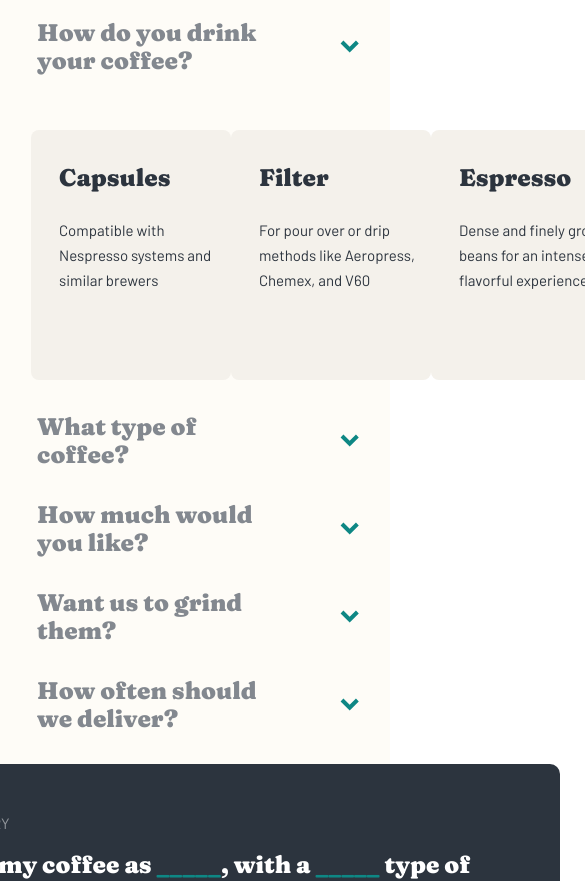
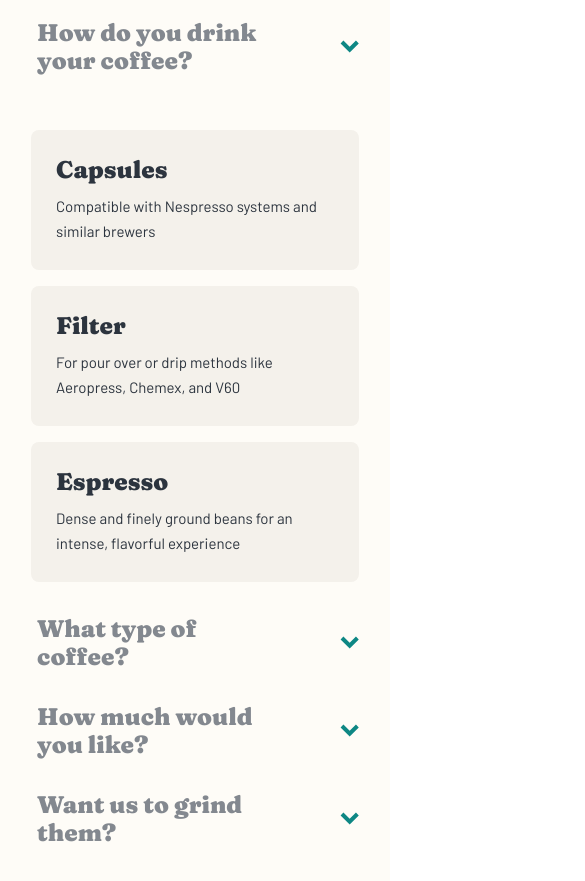
Before and after one commit to danielopq/Coffeeroasters, a React (Vite) app: page /subscribe in a window 390 px wide. Shown: the part 1740-2621 px from the top of the page, 585 px wide, since content can reach past the window. Built offline with nearby package versions, Linux system fonts and the light colour scheme.

Commit message:
PlanChoice.tsx - mobile version done

```diff
--- a/src/components/subscribe/subscribePlanMaker/planOption/planChoice/planChoice.css
+++ b/src/components/subscribe/subscribePlanMaker/planOption/planChoice/planChoice.css
@@ -34,3 +34,21 @@
         padding: 32px 0px 0px 25px;
     }
 }
+
+/*############################## MOBILE VERSION ##############################*/
+
+@media screen and (max-width:767px) {
+    .choice{
+        width: 328px;
+        height: 140px;
+        padding: 24px 0px 0px 25px;
+    }
+
+    .choice h4{
+        margin-bottom: 8px;
+    }
+
+    .choice p{
+       width: 278px;
+    }
+}
--- a/src/components/subscribe/subscribePlanMaker/planOption/planOption.css
+++ b/src/components/subscribe/subscribePlanMaker/planOption/planOption.css
@@ -81,8 +81,8 @@
 
     .optionChoices{
         width: inherit;
-        height: 250px;
-        flex-direction: row;
+        height: 452px;
+        flex-direction: column;
         justify-content: space-between;
         margin-top: 56px;
     }
```
